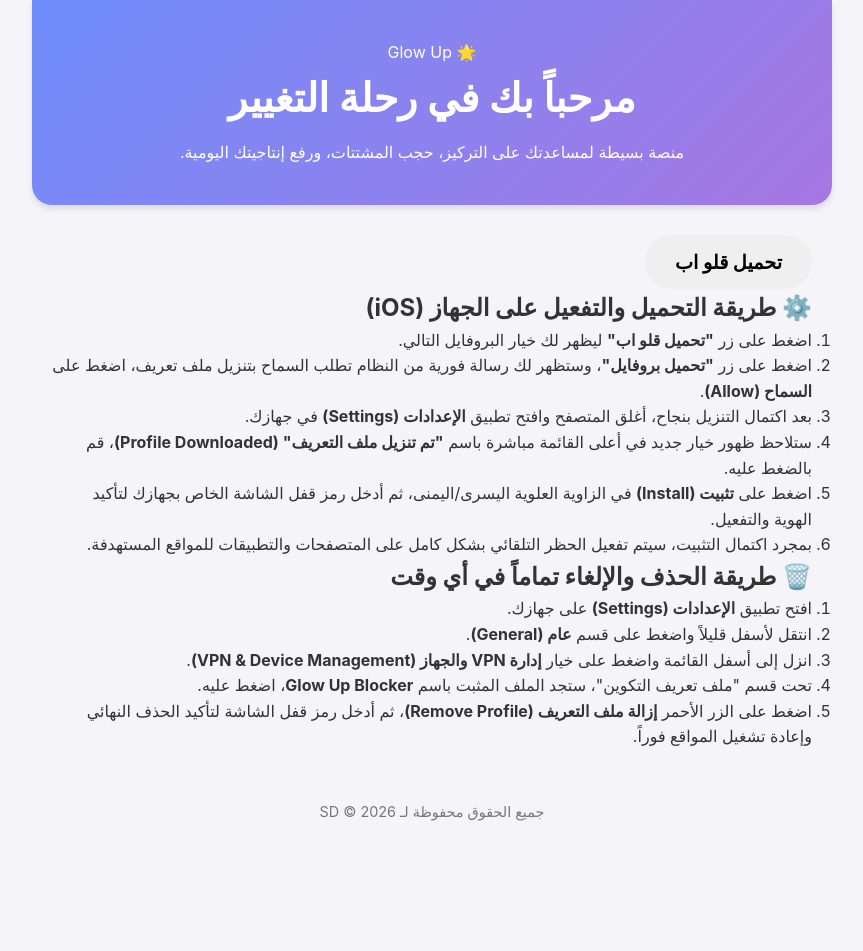
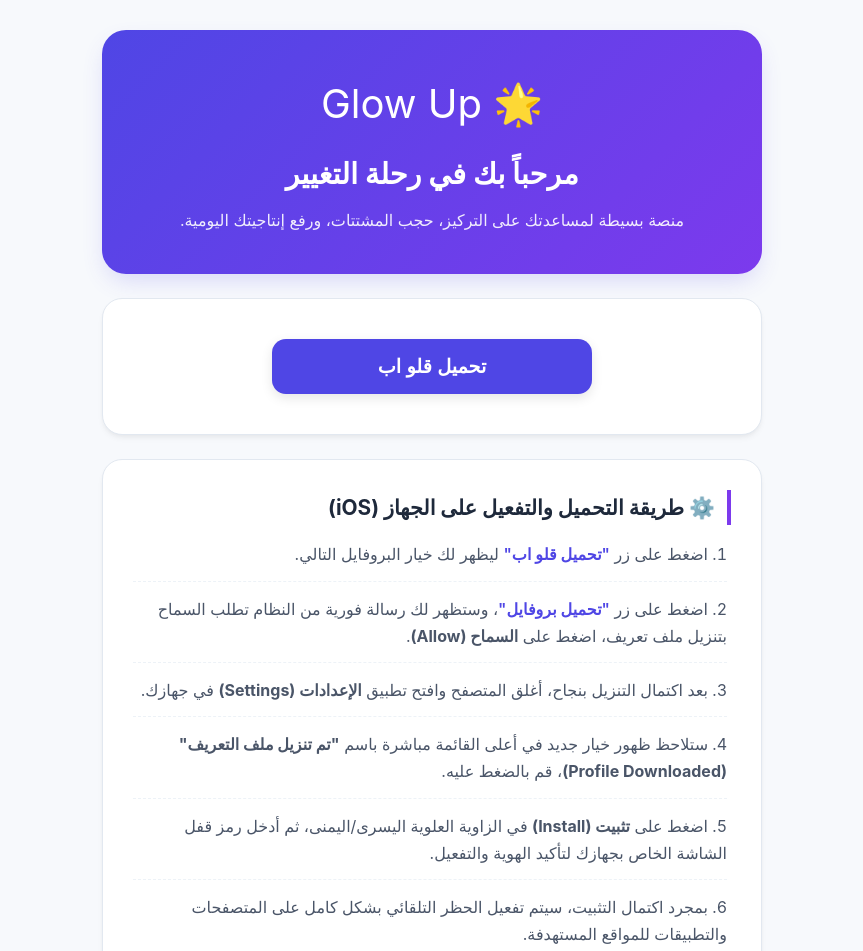
Before and after one commit to sosaskze143/Flask, a plain HTML site: page index.html in a window 1280 px wide. Shown: the top 951 px of the page, without its empty margins (208-1071 px from the left). Before the commit the page ends 843 px from the top, so only its background shows below. Drawn offline with Linux system fonts and the light colour scheme.

Commit message:
Update style.css

```diff
--- a/style.css
+++ b/style.css
@@ -1,113 +1,166 @@
+/* إعادة تعيين وتحسين القواعد العامة للخطوط والمظهر */
 * {
     box-sizing: border-box;
     margin: 0;
     padding: 0;
-    font-family: -apple-system, BlinkMacSystemFont, "Segoe UI", Roboto, Helvetica, Arial, sans-serif;
 }
 
 body {
-    background-color: #f4f4f9;
-    color: #333;
-    line-height: 1.6;
-    display: flex;
-    flex-direction: column;
-    align-items: center;
+    font-family: -apple-system, BlinkMacSystemFont, "Segoe UI", Roboto, "Helvetica Neue", Arial, sans-serif;
+    background-color: #f7f9fc;
+    color: #2d3748;
+    line-height: 1.7;
+    padding: 30px 0;
 }
 
+.container {
+    max-width: 700px;
+    margin: 0 auto;
+    padding: 0 20px;
+}
+
+/* تصميم ترويسة الصفحة والهيدر */
 header {
     text-align: center;
     padding: 40px 20px;
-    background: linear-gradient(135deg, #6e8efb, #a777e3);
-    color: white;
-    width: 100%;
-    border-bottom-left-radius: 20px;
-    border-bottom-right-radius: 20px;
-    box-shadow: 0 4px 6px rgba(0,0,0,0.1);
+    background: linear-gradient(135deg, #4f46e5, #7c3aed);
+    color: #ffffff;
+    border-radius: 24px;
+    margin-bottom: 24px;
+    box-shadow: 0 10px 25px -5px rgba(79, 70, 229, 0.2);
+}
+
+header .logo {
+    font-size: 2.5rem;
+    margin-bottom: 12px;
+    animation: bounceIcon 2.5s infinite;
 }
 
 header h1 {
-    font-size: 2.5rem;
-    margin-bottom: 10px;
+    font-size: 1.8rem;
+    font-weight: 700;
+    margin-bottom: 8px;
 }
 
-main {
-    max-width: 800px;
-    width: 100%;
-    padding: 30px 20px;
+header p {
+    font-size: 1rem;
+    opacity: 0.9;
 }
 
-.action-section {
-    text-align: center;
-    margin-bottom: 40px;
+/* تصميم بطاقات المحتوى والشروحات */
+.card {
+    background: #ffffff;
+    border-radius: 20px;
+    padding: 30px;
+    margin-bottom: 24px;
+    box-shadow: 0 4px 6px -1px rgba(0, 0, 0, 0.05), 0 2px 4px -1px rgba(0, 0, 0, 0.03);
+    border: 1px solid #e2e8f0;
 }
 
-.btn {
-    padding: 15px 30px;
-    font-size: 1.2rem;
-    border: none;
-    border-radius: 50px;
-    cursor: pointer;
-    transition: transform 0.2s, background-color 0.3s;
-    font-weight: bold;
+.action-card {
+    text-align: center;
+    padding: 40px 20px;
 }
 
-.primary-btn {
-    background-color: #6e8efb;
-    color: white;
-    box-shadow: 0 4px 15px rgba(110, 142, 251, 0.4);
+.step-notice {
+    font-size: 1.1rem;
+    font-weight: 600;
+    color: #4c1d95;
+    margin-bottom: 20px;
 }
 
-.primary-btn:hover {
-    background-color: #5a7be6;
-    transform: translateY(-2px);
+/* الأزرار التفاعلية والتأثيرات الحركية عند تمرير المؤشر */
+.btn {
+    display: inline-block;
+    width: 100%;
+    max-width: 320px;
+    padding: 16px 32px;
+    font-size: 1.2rem;
+    font-weight: 700;
+    border: none;
+    border-radius: 14px;
+    cursor: pointer;
+    transition: all 0.2s ease-in-out;
+    box-shadow: 0 4px 12px rgba(0, 0, 0, 0.1);
 }
 
-.secondary-btn {
-    background-color: #ff6b6b;
-    color: white;
-    box-shadow: 0 4px 15px rgba(255, 107, 107, 0.4);
+.btn-primary {
+    background-color: #4f46e5;
+    color: #ffffff;
 }
 
-.secondary-btn:hover {
-    background-color: #ee5253;
+.btn-primary:hover {
+    background-color: #4338ca;
     transform: translateY(-2px);
+    box-shadow: 0 6px 20px rgba(79, 70, 229, 0.4);
+}
+
+.btn-success {
+    background-color: #10b981;
+    color: #ffffff;
+}
+
+.btn-success:hover {
+    background-color: #059669;
+    transform: translateY(-2px);
+    box-shadow: 0 6px 20px rgba(16, 185, 129, 0.4);
+}
+
+/* تنسيق العناوين والقوائم المرتبة للخطوات */
+.section-title h2 {
+    font-size: 1.3rem;
+    color: #1e293b;
+    margin-bottom: 16px;
+    font-weight: 700;
+    border-right: 4px solid #7c3aed;
+    padding-right: 12px;
+}
+
+.instructions-card .section-title:not(:first-child) {
+    margin-top: 32px;
+}
+
+.steps-list {
+    list-style-position: inside;
+    padding-right: 4px;
+}
+
+.steps-list li {
+    font-size: 1rem;
+    color: #4a5568;
+    margin-bottom: 14px;
+    padding-bottom: 12px;
+    border-bottom: 1px dashed #edf2f7;
+}
+
+.steps-list li:last-child {
+    border-bottom: none;
+    margin-bottom: 0;
+    padding-bottom: 0;
+}
+
+.highlight {
+    color: #4f46e5;
+    font-weight: 600;
+}
+
+.delete-list .highlight {
+    color: #ef4444;
+    border-right-color: #ef4444;
 }
 
 .hidden {
-    display: none;
-}
-
-.instructions-section {
-    background: white;
-    padding: 25px;
-    border-radius: 15px;
-    box-shadow: 0 4px 10px rgba(0,0,0,0.05);
-}
-
-.instructions-section h2 {
-    color: #a777e3;
-    margin-bottom: 15px;
-    margin-top: 20px;
-    border-bottom: 2px solid #f0f0f0;
-    padding-bottom: 10px;
-}
-
-.instructions-section h2:first-child {
-    margin-top: 0;
-}
-
-.instructions-section ol {
-    padding-right: 20px;
-}
-
-.instructions-section li {
-    margin-bottom: 10px;
+    display: none !important;
 }
 
 footer {
-    margin-top: auto;
+    text-align: center;
     padding: 20px;
-    text-align: center;
-    color: #777;
+    color: #94a3b8;
     font-size: 0.9rem;
 }
+
+@keyframes bounceIcon {
+    0%, 100% { transform: translateY(0); }
+    50% { transform: translateY(-6px); }
+}
```
